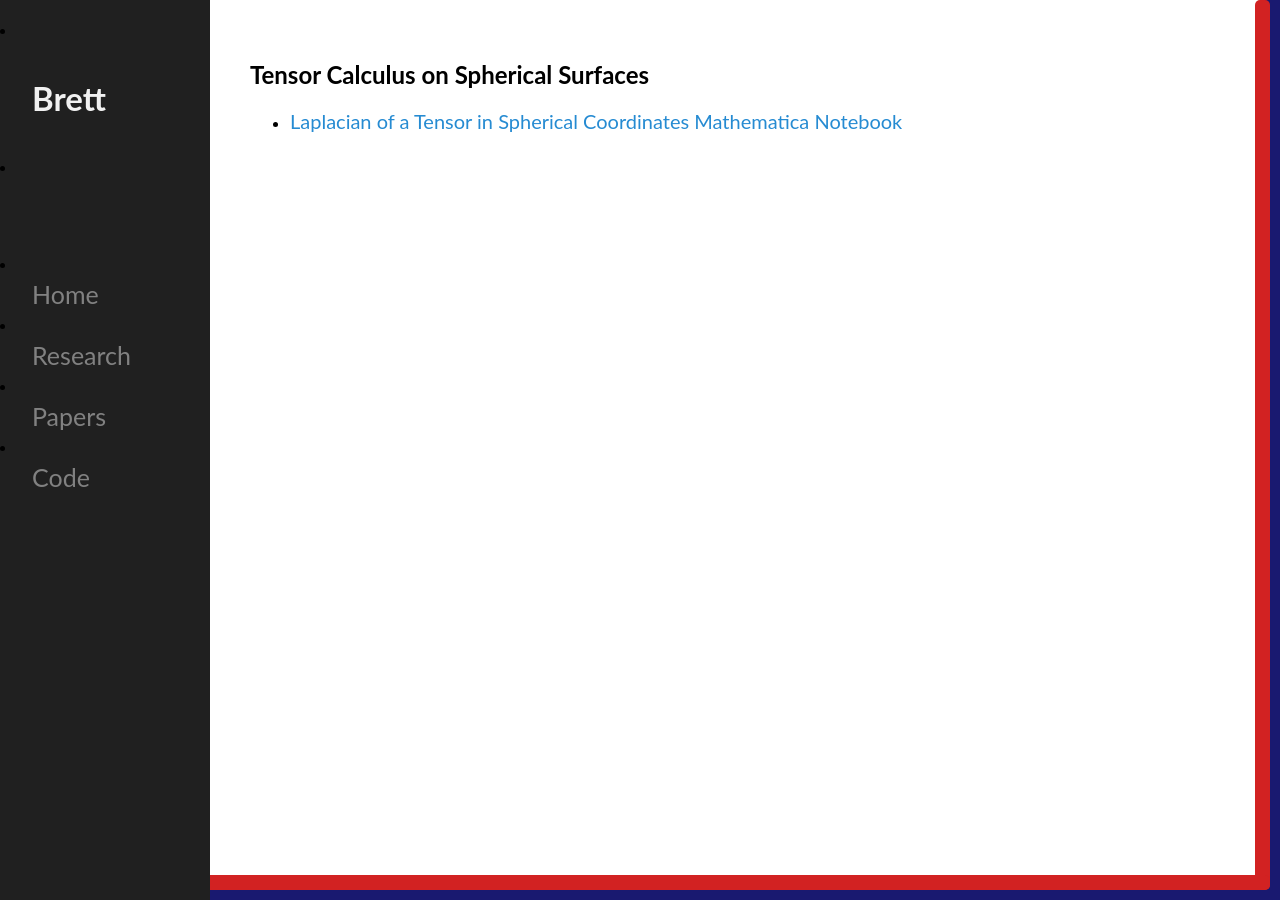
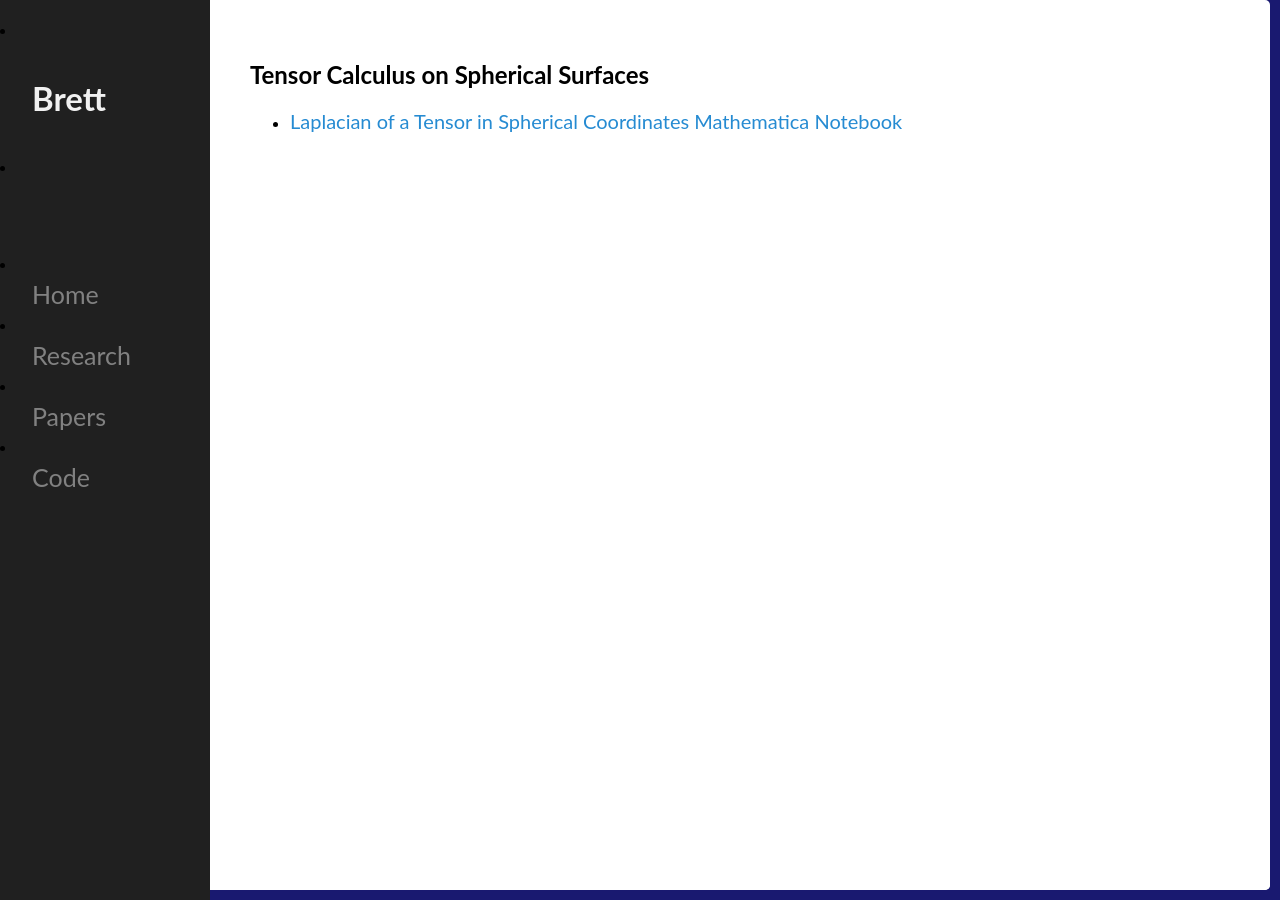
Before and after one commit to mckimb/mckimb.github.io, a Jekyll site: the page built from code/index.html, in a window 1280 px wide. Built offline with Jekyll 4.4.1, drawn with Linux system fonts in a browser that asks for light colours.

Commit message:
Update main.css

```diff
--- a/css/main.css
+++ b/css/main.css
@@ -42,7 +42,7 @@ body a:hover {
 		#bottom { bottom: 0; }
 
 #top2, #bottom2, #left2, #right2 {
-	background: #D22222;
+	background: white;
 	position: fixed;
 	}
 	#left2, #right2 {
```
